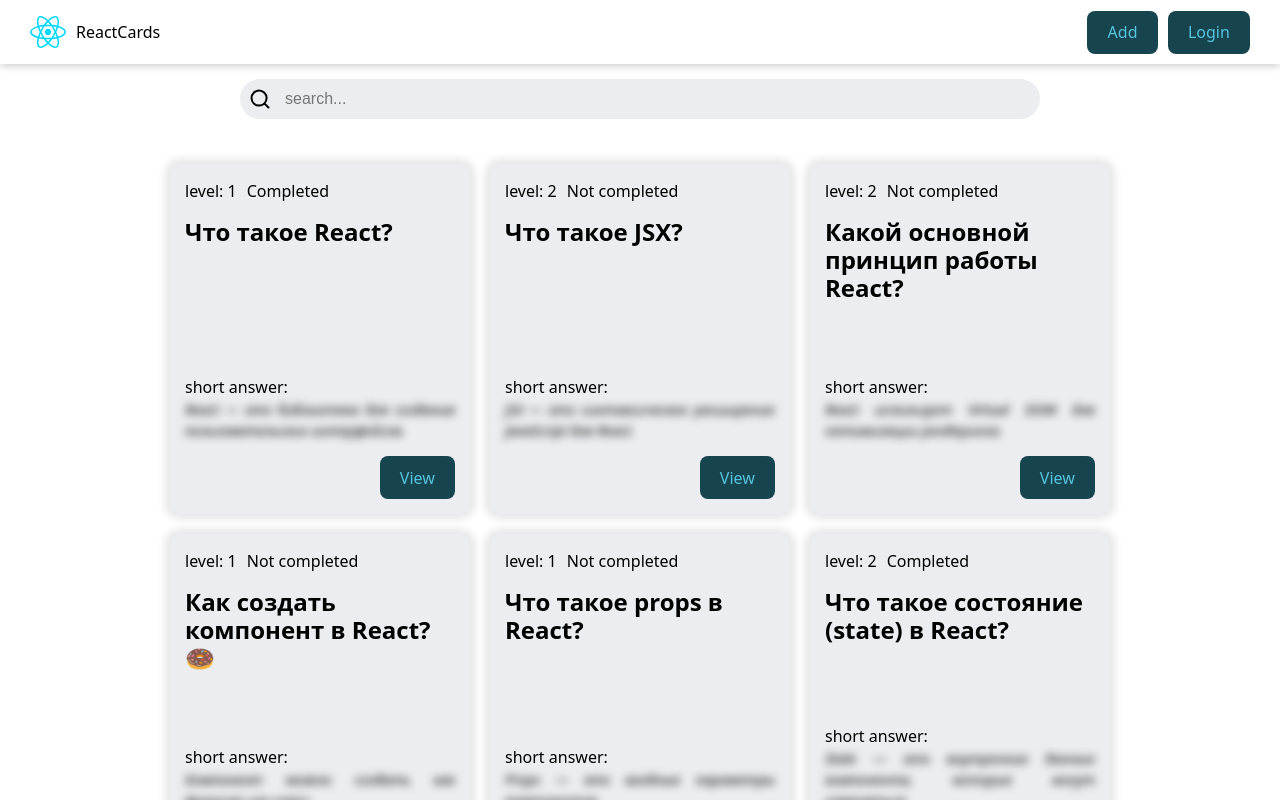
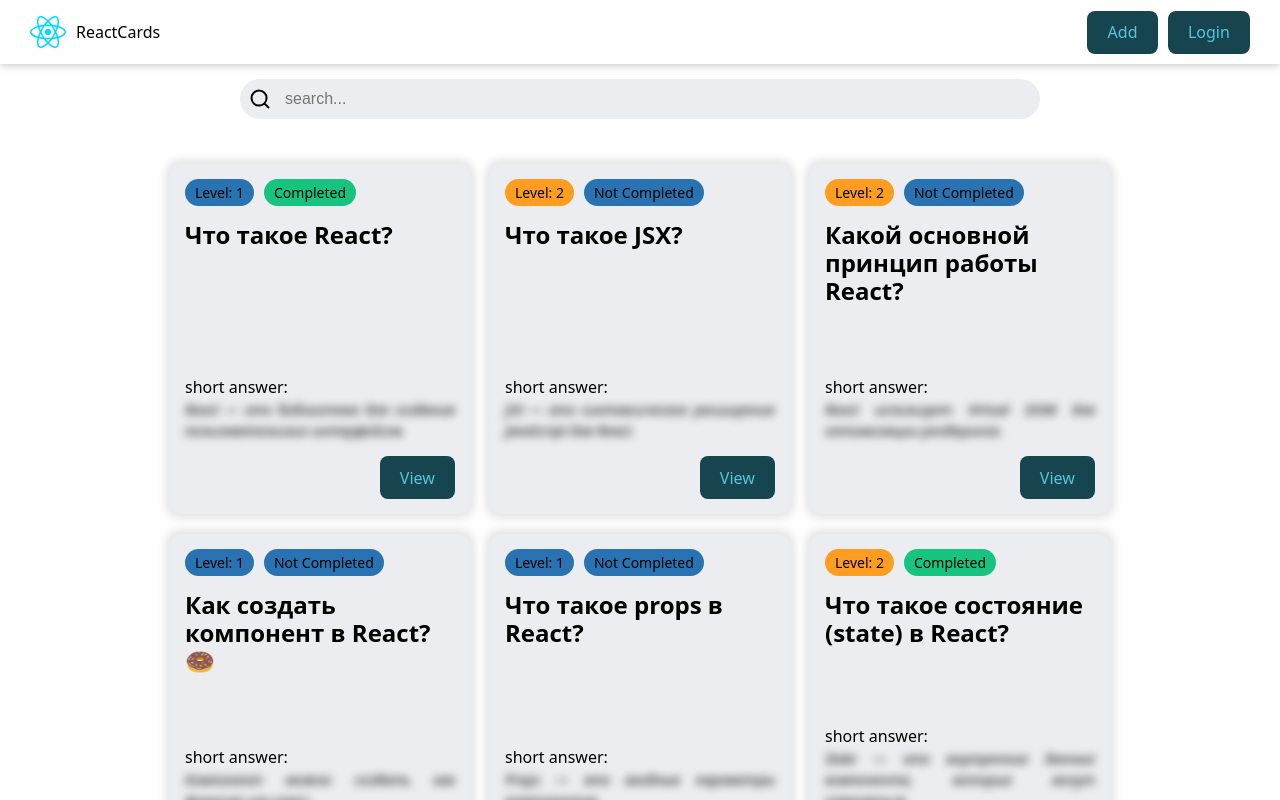
Before and after one commit to andreypo22/react-app-course, a React (Vite) app: page / in a window 1280 px wide. Built offline with nearby package versions, Linux system fonts and the light colour scheme; data requests are answered from the project's data file.

Commit message:
badge component

```diff
--- /dev/null
+++ b/src/components/Badge/Badge.jsx
@@ -0,0 +1,18 @@
+import cls from "./Badge.module.css";
+
+export const Badge = ({ variant, children }) => {
+  switch (variant) {
+    case "primary":
+      return <div className={`${cls.badge} ${cls.primary}`}>{children}</div>;
+    case "success":
+      return <div className={`${cls.badge} ${cls.success}`}>{children}</div>;
+    case "warning":
+      return <div className={`${cls.badge} ${cls.warning}`}>{children}</div>;
+    case "alert":
+      return <div className={`${cls.badge} ${cls.alert}`}>{children}</div>;
+    default:
+      return <div className={cls.badge}>{children}</div>;
+  }
+};
+
+// export default Badge
--- /dev/null
+++ b/src/components/Badge/Badge.module.css
@@ -0,0 +1,26 @@
+.badge {
+  width: fit-content;
+  border-radius: 20px;
+  padding: 3px 10px;
+  color: var(--text-color);
+  background-color: #c5baff;
+  text-transform: capitalize;
+  font-weight: 500;
+  font-size: 14px;
+}
+
+.primary {
+  background-color: #2973b2;
+}
+
+.success {
+  background-color: #16c47f;
+}
+
+.warning {
+  background-color: #ff9d23;
+}
+
+.alert {
+  background-color: #d84040;
+}
--- /dev/null
+++ b/src/components/Badge/index.jsx
@@ -0,0 +1 @@
+export { Badge } from "./Badge";
--- a/src/components/QuestionCard/QuestionCard.jsx
+++ b/src/components/QuestionCard/QuestionCard.jsx
@@ -1,15 +1,22 @@
 import { useNavigate } from "react-router-dom";
 import { Button } from "../Button";
 import cls from "./QuestionCard.module.css";
+import { Badge } from "../Badge";
 
 export const QuestionCard = ({ card }) => {
   const navigate = useNavigate();
 
+  const levelVariant =
+    card.level === 1 ? "primary" : card.level === 2 ? "warning" : "alert";
+  const completedVariant = card.completed ? "success" : "primary";
+
   return (
     <div className={cls.card}>
       <div className={cls.cardLabels}>
-        <div>level: {card.level}</div>
-        <div>{card.completed ? "Completed" : "Not completed"}</div>
+        <Badge variant={levelVariant}>level: {card.level}</Badge>
+        <Badge variant={completedVariant}>
+          {card.completed ? "Completed" : "Not completed"}
+        </Badge>
       </div>
       <h5 className={cls.cardTitle}>{card.question}</h5>
       <div className={cls.cardAnswers}>
```
